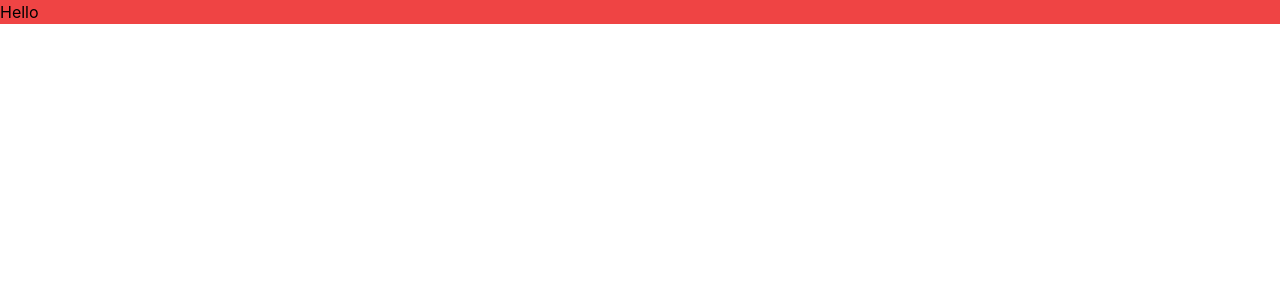
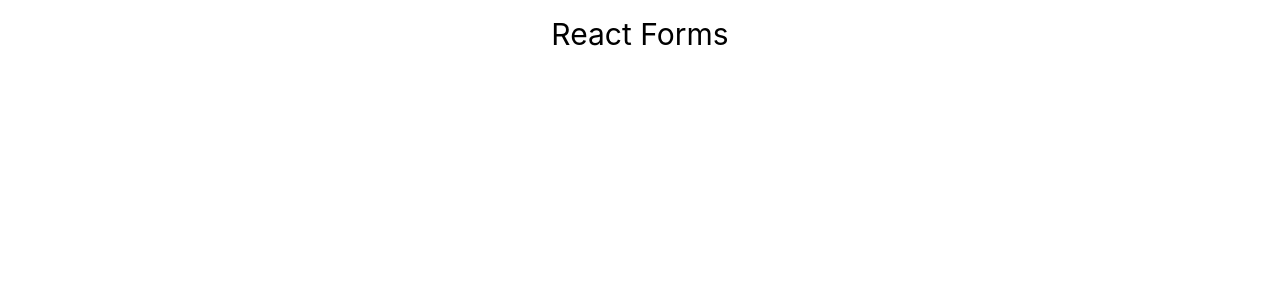
Before and after one commit to G3RGES/dynamic-form, a React (Create React App) app: page / in a window 1280 px wide. Shown: the top 300 px of the page. Built offline with nearby package versions, Linux system fonts and the light colour scheme.

Commit message:
Update App.js

```diff
--- a/src/App.js
+++ b/src/App.js
@@ -1,7 +1,7 @@
 function App() {
   return (
-    <div className="App">
-      <h1 className="bg-red-500">Hello</h1>
+    <div className="">
+      <h1 className="text-3xl text-center my-2 py-2">React Forms</h1>
     </div>
   );
 }
```
